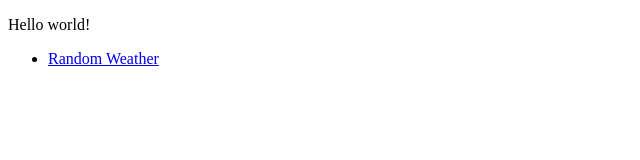
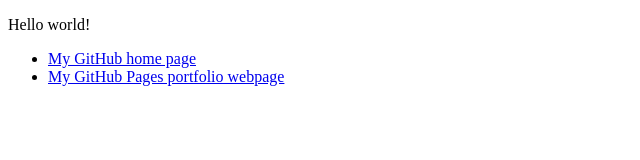
Before and after one commit to hyphenminus/hyphenminus.github.io, a plain HTML site: page index.html in a window 1280 px wide. Shown: the whole page, without its empty margins (0-640 px from the left). Drawn offline with Linux system fonts and the light colour scheme.

Commit message:
link to GitHub home and GitHub Pages portfolio

```diff
--- a/index.html
+++ b/index.html
@@ -1,14 +1,18 @@
 <!DOCTYPE html>
 <html lang="en-GB">
+
 <head>
     <title>Hello world!</title>
 </head>
+
 <body>
     <main>
         <p>Hello world!</p>
         <ul>
-                <li><a href="mixed-messages/">Random Weather</a></li>
+            <li><a href="https://github.com/hyphenminus">My GitHub home page</a></li>
+            <li><a href="https://hyphenminus.github.io/personal-portfolio/index.html">My GitHub Pages portfolio webpage</a></li>
         </ul>
     </main>
 </body>
+
 </html>
```
Also changed, not shown: 1 other file. Lines whose indentation alone changed are shown as unchanged.
